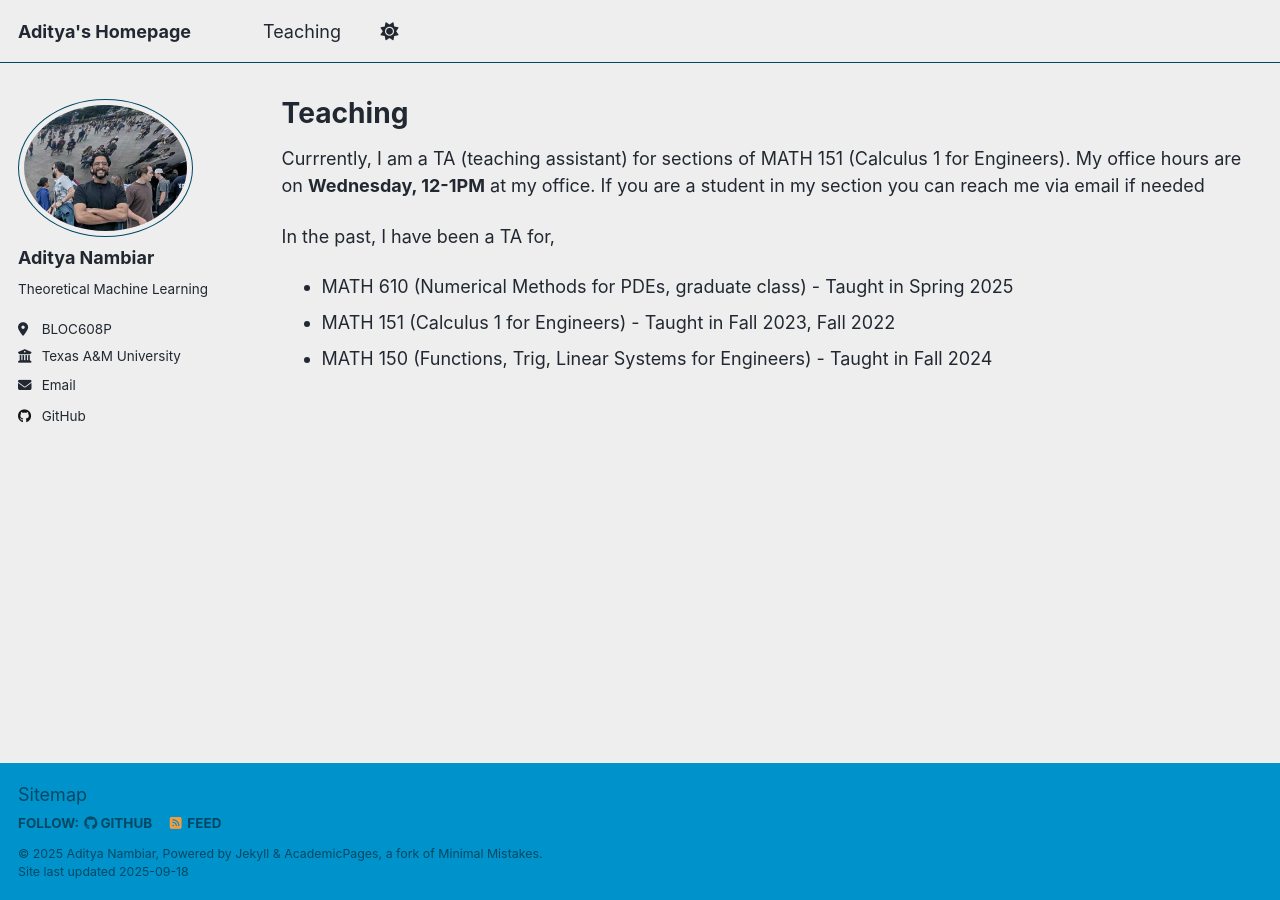
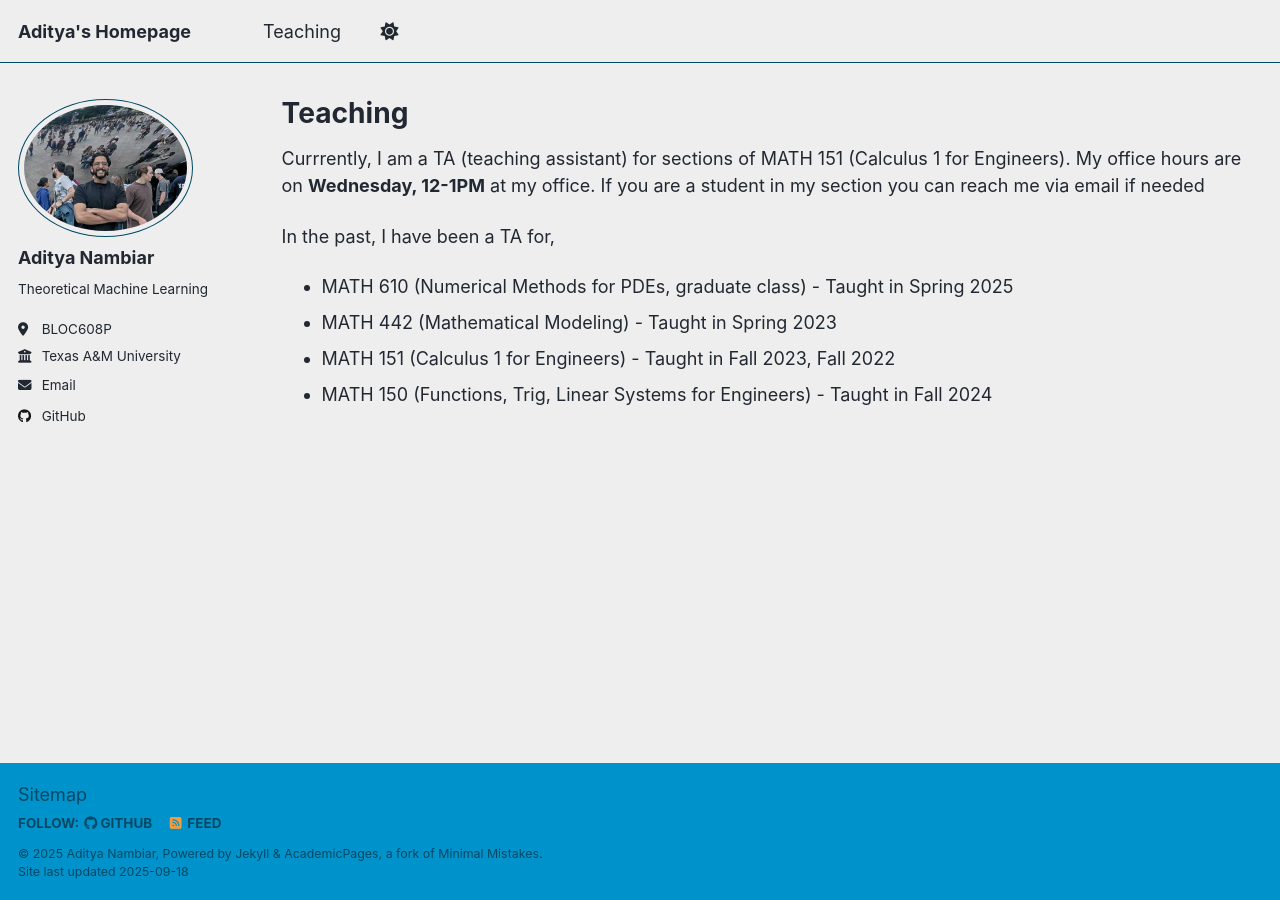
Before and after one commit to aditnambiar-tamu/aditnambiar-tamu.github.io, a Jekyll site: the page built from _pages/teaching.html, in a window 1280 px wide. Built offline with Jekyll 4.4.1, drawn with Linux system fonts in a browser that asks for light colours; a script that is not in the unit is left out.

Commit message:
Update teaching.html

```diff
--- a/_pages/teaching.html
+++ b/_pages/teaching.html
@@ -10,6 +10,7 @@ author_profile: true
 <p>In the past, I have been a TA for,
 <ul>
   <li>MATH 610 (Numerical Methods for PDEs, graduate class) - Taught in Spring 2025</li>
+  <li>MATH 442 (Mathematical Modeling) - Taught in Spring 2023</li>
   <li>MATH 151 (Calculus 1 for Engineers) - Taught in Fall 2023, Fall 2022 </li>
   <li>MATH 150 (Functions, Trig, Linear Systems for Engineers) - Taught in Fall 2024</li>
 </ul></p>
```
